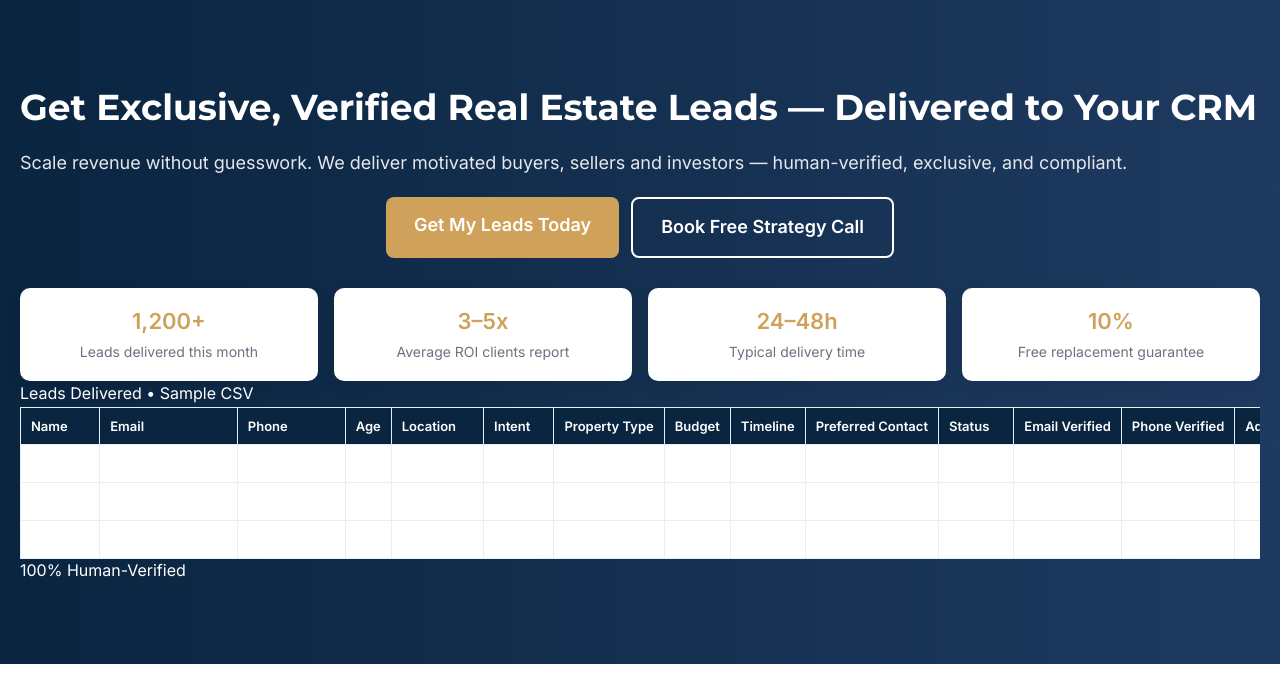
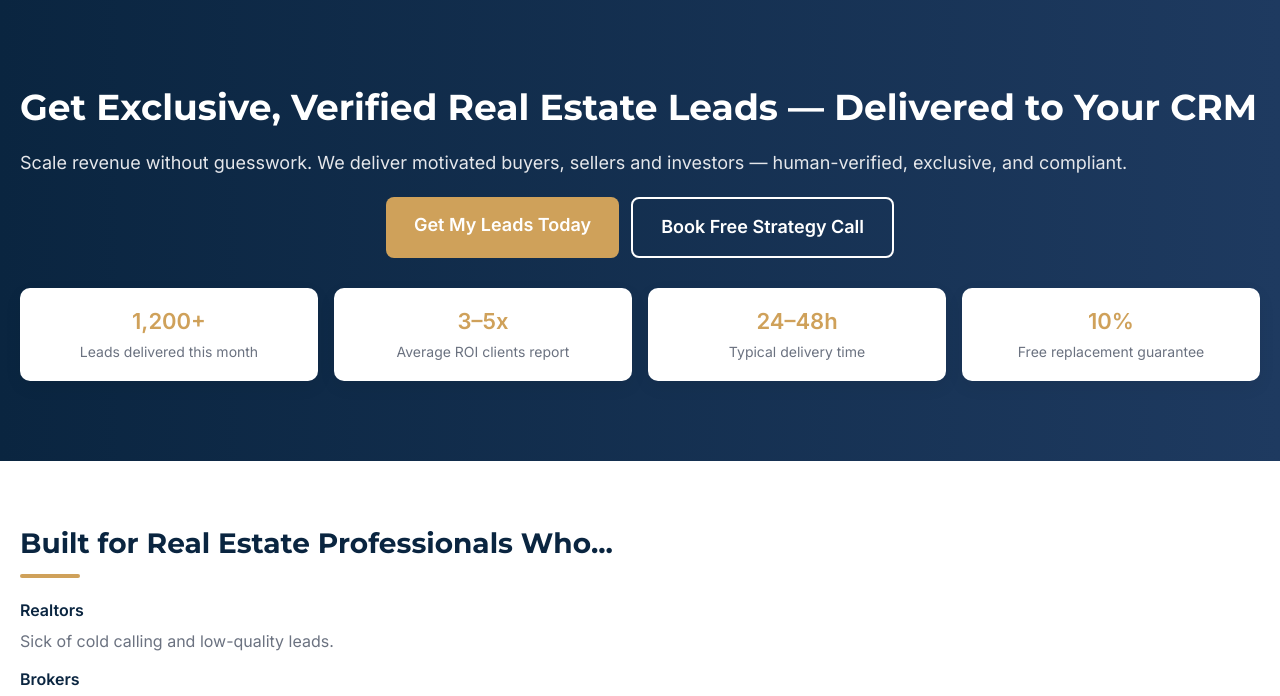
Before and after one commit to Awais-makerdel/Apax-Data-Solution, a plain HTML site: page index.html in a window 1280 px wide. Shown: the part 66-762 px from the top of the page. Drawn offline with Linux system fonts and the light colour scheme.

Commit message:
Update index.html

```diff
--- a/index.html
+++ b/index.html
@@ -63,41 +63,7 @@
       </div>
     </div>
 
-    <!-- Lead Sample -->
-    <div class="hero-visual">
-      <div class="mock-dashboard">
-        <div class="dashboard-top">Leads Delivered • Sample CSV</div>
-        <div class="table-wrapper">
-          <table>
-            <thead>
-              <tr>
-                <th>Name</th><th>Email</th><th>Phone</th><th>Age</th><th>Location</th>
-                <th>Intent</th><th>Property Type</th><th>Budget</th><th>Timeline</th><th>Preferred Contact</th>
-                <th>Status</th><th>Email Verified</th><th>Phone Verified</th><th>Address</th><th>Price</th>
-              </tr>
-            </thead>
-            <tbody>
-              <tr>
-                <td>J. Smith</td><td>example@•••.com</td><td>•••-•••-1234</td><td>42</td><td>Miami, FL</td>
-                <td>Seller</td><td>Single Family</td><td>$350K</td><td>30 days</td><td>Email</td>
-                <td>Active</td><td>Yes</td><td>Yes</td><td>123 Main St</td><td>$350,000</td>
-              </tr>
-              <tr>
-                <td>A. Khan</td><td>buyer@•••.com</td><td>•••-•••-5678</td><td>37</td><td>Orlando, FL</td>
-                <td>Buyer</td><td>Condo</td><td>$220K</td><td>60 days</td><td>Phone</td>
-                <td>Hot</td><td>Yes</td><td>Yes</td><td>456 Ocean Dr</td><td>$220,000</td>
-              </tr>
-              <tr>
-                <td>L. Gomez</td><td>lead@•••.com</td><td>•••-•••-9012</td><td>50</td><td>Austin, TX</td>
-                <td>Investor</td><td>Multi-Family</td><td>$1.2M</td><td>90 days</td><td>Email</td>
-                <td>Engaged</td><td>Yes</td><td>Yes</td><td>789 Sunset Blvd</td><td>$1,200,000</td>
-              </tr>
-            </tbody>
-          </table>
-        </div>
-      </div>
-      <div class="badge">100% Human-Verified</div>
-    </div>
+
   </div>
 </section>
 
```
